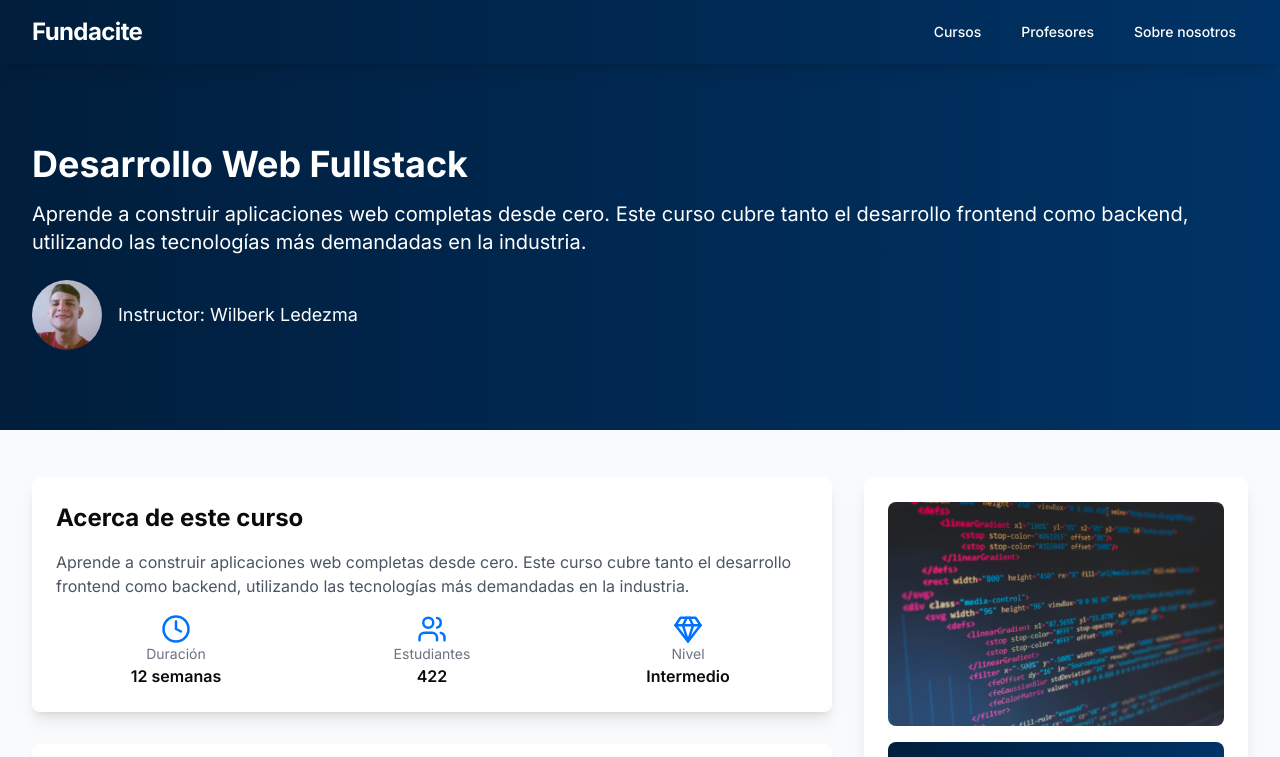
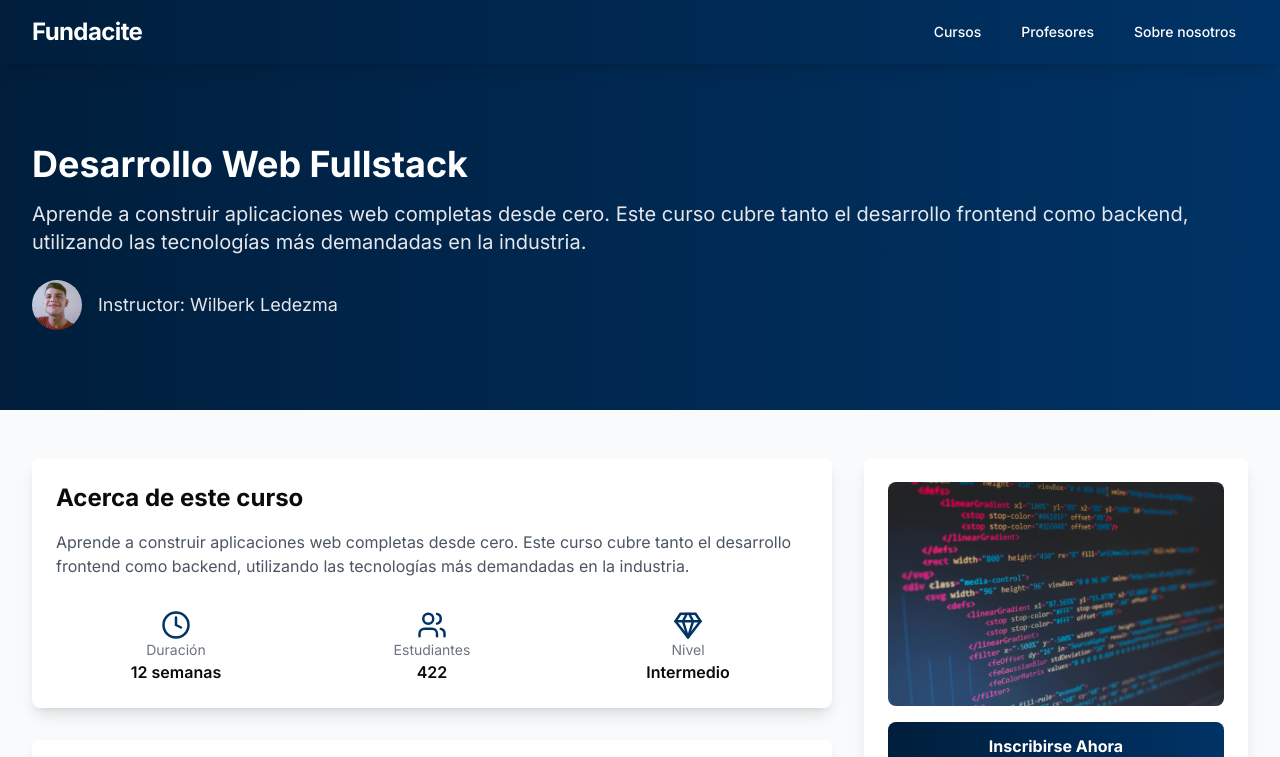
Before and after one commit to webzma/fundacite-project, a React (Vite) app in the folder frontend/: page /courses/1 in a window 1280 px wide. Shown: the top 757 px of the page. Built offline with nearby package versions, Linux system fonts and the light colour scheme.

Commit message:
frotend: se agregaron cambios visuales

```diff
--- a/frontend/src/components/CourseCard.tsx
+++ b/frontend/src/components/CourseCard.tsx
@@ -30,7 +30,9 @@ export default function CourseCard({ course }: CourseCardProps) {
         </div>
       </div>
       <div className="p-6">
-        <h3 className="font-bold text-xl mb-2 text-blue-800">{course.title}</h3>
+        <h3 className="font-bold text-xl mb-2 text-[#003366]">
+          {course.title}
+        </h3>
         <p className="text-gray-600 mb-4">Instructor: {course.instructor}</p>
         <Link
           to={`/courses/${course.id}`}
--- a/frontend/src/components/TeacherCard.tsx
+++ b/frontend/src/components/TeacherCard.tsx
@@ -31,7 +31,9 @@ function TeacherCard({ teacher }: TeacherCardProps) {
         </div>
       </div>
       <div className="p-6">
-        <h3 className="font-bold text-xl mb-2 text-blue-800">{teacher.name}</h3>
+        <h3 className="font-bold text-xl mb-2 text-[#003366]">
+          {teacher.name}
+        </h3>
         <p className="text-gray-600 mb-4">{teacher.specialty}</p>
         <div className="flex items-center text-blue-600">
           <BookOpen className="h-5 w-5 mr-2" />
--- a/frontend/src/pages/course/course.tsx
+++ b/frontend/src/pages/course/course.tsx
@@ -63,7 +63,7 @@ const Course = () => {
       <div className="bg-blue-gradient text-white py-20">
         <div className="max-w-7xl mx-auto px-4 sm:px-6 lg:px-8">
           <h1 className="text-4xl font-bold mb-4">Desarrollo Web Fullstack</h1>
-          <p className="text-xl mb-6">
+          <p className="text-xl mb-6 text-gray-200">
             Aprende a construir aplicaciones web completas desde cero. Este
             curso cubre tanto el desarrollo frontend como backend, utilizando
             las tecnologías más demandadas en la industria.
@@ -72,11 +72,13 @@ const Course = () => {
             <img
               src={"/wilberk.webp"}
               alt="Instructor"
-              width={70}
-              height={70}
-              className="rounded-full size-[70px] object-cover"
+              width={50}
+              height={50}
+              className="rounded-full size-[50px] object-cover"
             />
-            <span className="text-lg">Instructor: Wilberk Ledezma</span>
+            <span className="text-lg text-gray-200">
+              Instructor: Wilberk Ledezma
+            </span>
           </div>
         </div>
       </div>
@@ -87,19 +89,19 @@ const Course = () => {
             <section className="bg-white rounded-lg shadow-lg p-6 mb-8">
               <h2 className="text-2xl font-bold mb-4">Acerca de este curso</h2>
               <p className="text-gray-600 mb-4">{course.description}</p>
-              <div className="grid grid-cols-3 gap-4 text-center">
+              <div className="grid grid-cols-3 gap-4 text-center pt-4">
                 <div className="flex flex-col items-center">
-                  <Clock className="text-[#0072ff]" size="30" />
+                  <Clock className="text-[#003366]" size="30" />
                   <span className="text-sm text-gray-500">Duración</span>
                   <span className="font-semibold">12 semanas</span>
                 </div>
                 <div className="flex flex-col items-center">
-                  <Users className="text-[#0072ff]" size="30" />
+                  <Users className="text-[#003366]" size="30" />
                   <span className="text-sm text-gray-500">Estudiantes</span>
                   <span className="font-semibold">422</span>
                 </div>
                 <div className="flex flex-col items-center">
-                  <Gem className="text-[#0072ff]" size="30" />
+                  <Gem className="text-[#003366]" size="30" />
                   <span className="text-sm text-gray-500">Nivel</span>
                   <span className="font-semibold">Intermedio</span>
                 </div>
--- a/frontend/src/pages/courses/courses.tsx
+++ b/frontend/src/pages/courses/courses.tsx
@@ -105,27 +105,27 @@ const Courses = () => {
 
       <div className="max-w-7xl mx-auto px-4 sm:px-6 lg:px-8 py-12">
         <div className="flex flex-col md:flex-row justify-between items-center mb-8">
-          <div className="relative w-full md:w-1/3 mb-4 md:mb-0">
+          <div className="relative w-full md:w-1/3 mb-4 md:mb-0 focus-within:text-[#003366] text-gray-500">
             <input
               type="text"
               placeholder="Buscar cursos por título o instructor..."
-              className="w-full p-2 pl-10 rounded-lg border border-gray-300 focus:outline-none focus:ring-2 focus:ring-blue-500"
+              className="w-full p-2 pl-10 rounded-lg border border-gray-300 focus:outline-none focus:ring-2 focus:ring-[#003366] text-gray-800"
               value={searchValue}
               onChange={(e) => setSearchValue(e.target.value)}
             />
-            <Search className="absolute left-3 top-2.5 h-5 w-5 text-gray-400" />
+            <Search className="absolute left-3 top-2.5 h-5 w-5  " />
           </div>
           <div className="flex items-center">
-            <Filter className="h-5 w-5 text-gray-500 mr-2" />
+            <Filter className="h-5 w-5 text-[#003366] mr-2" />
             <Select
               value={selectedCategory}
               onValueChange={(value) => setSelectedCategory(value)}
             >
-              <SelectTrigger className="w-[180px] focus:ring-2 focus:ring-blue-500">
+              <SelectTrigger className="w-[180px] focus:ring-2 focus:ring-[#003366]">
                 <SelectValue placeholder="Select a fruit" />
               </SelectTrigger>
               <SelectContent>
-                <SelectGroup>
+                <SelectGroup className="text-gray-700">
                   {categories.map((category) => (
                     <SelectItem key={category} value={category}>
                       {category}
--- a/frontend/src/pages/home/home.tsx
+++ b/frontend/src/pages/home/home.tsx
@@ -32,13 +32,13 @@ const Home = () => {
               <h1 className="text-4xl md:text-6xl font-bold mb-4">
                 Bienvenido a Fundacite
               </h1>
-              <p className="text-xl md:text-2xl mb-8">
+              <p className="text-xl md:text-2xl mb-8 text-gray-200">
                 Descubre una nueva forma de aprender con los mejores
                 profesionales
               </p>
               <Link
                 to="/courses"
-                className="inline-block bg-white text-blue-600 font-semibold py-3 px-6 rounded-lg hover:bg-blue-100 transition duration-300 shadow-neon"
+                className="inline-block bg-white text-[#003366] font-semibold py-3 px-6 rounded-lg hover:bg-blue-100 transition duration-300 shadow-neon"
               >
                 Explora nuestros cursos
               </Link>
@@ -47,7 +47,7 @@ const Home = () => {
         </section>
 
         <section className="max-w-7xl mx-auto px-4 sm:px-6 lg:px-8 py-16">
-          <h2 className="text-3xl font-bold text-center text-blue-800 mb-12">
+          <h2 className="text-3xl font-bold text-center text-[#003366] mb-12">
             Cursos Destacados
           </h2>
           <div className="grid grid-cols-1 md:grid-cols-2 lg:grid-cols-3 gap-8">
```
